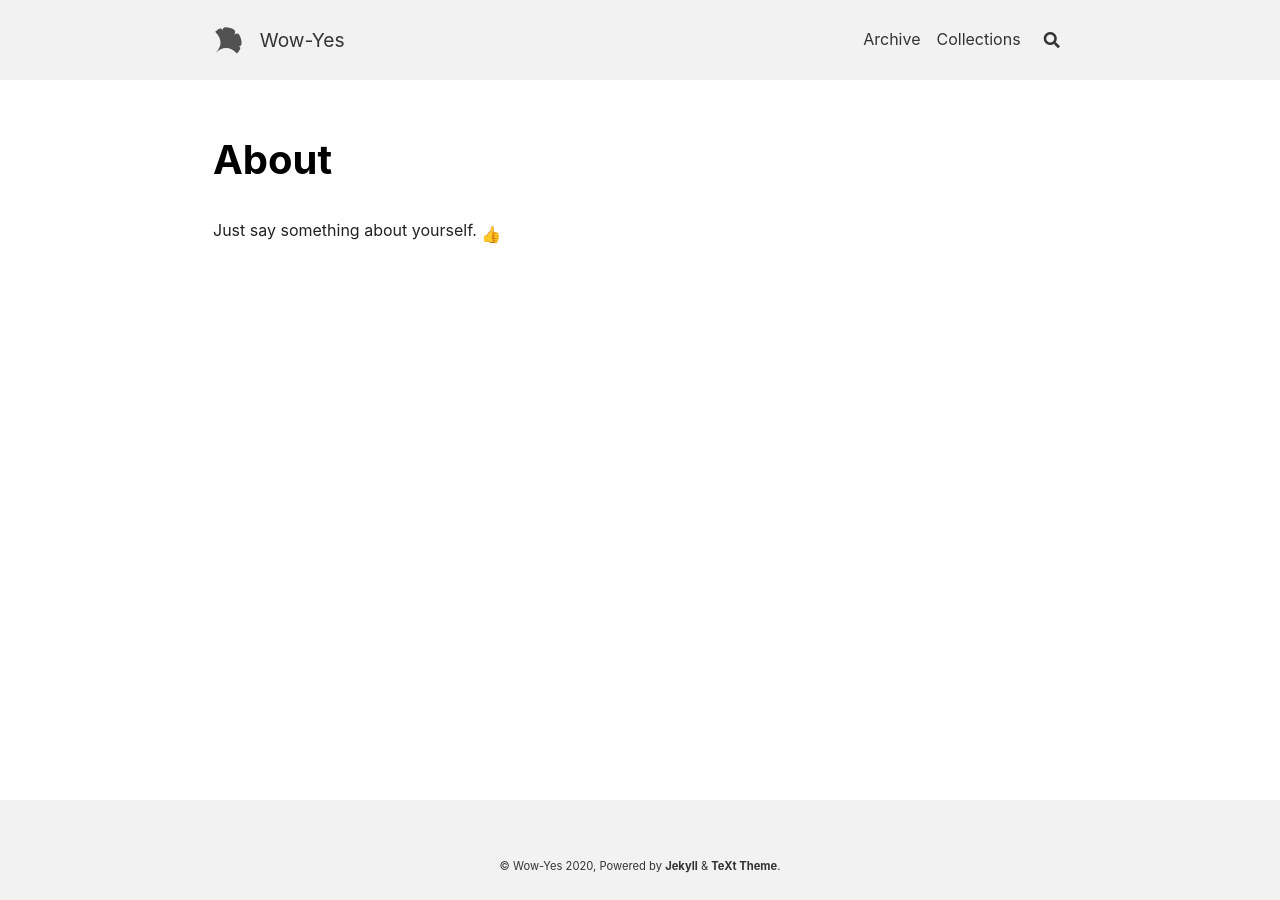
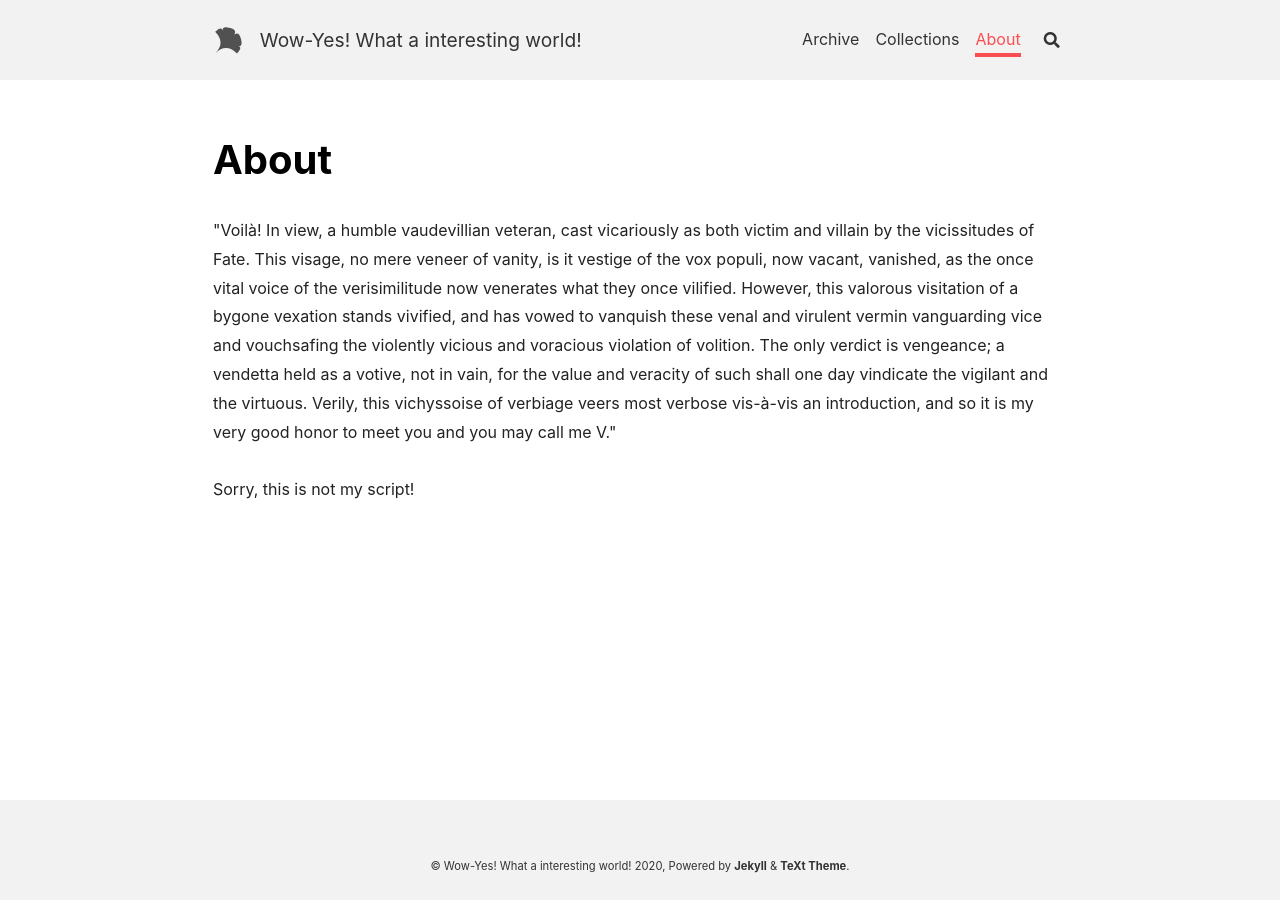
Before and after one commit to wow-yes/blog, a Jekyll site: the page built from about.html, in a window 1280 px wide. Built offline with Jekyll 4.4.1, drawn with Linux system fonts in a browser that asks for light colours; nearby versions of some CDN libraries; emoji names are drawn with the system emoji font.

Commit message:
add about.html

```diff
--- a/_config.yml
+++ b/_config.yml
@@ -20,9 +20,9 @@ text_skin: default # "default" (default), "dark", "forest", "ocean", "chocolate"
 highlight_theme: default # "default" (default), "tomorrow", "tomorrow-night", "tomorrow-night-eighties", "tomorrow-night-blue", "tomorrow-night-bright"
 url     : # the base hostname & protocol for your site e.g. https://www.someone.com
 baseurl : # does not include hostname
-title   : Wow-Yes
+title   : Wow-Yes! What a interesting world!
 description: > # this means to ignore newlines until "Language & timezone"
-  Your Site Description
+    What a interesting world!
 
 
 ## => Language and Timezone
--- /dev/null
+++ b/about.html
@@ -0,0 +1,37 @@
+---
+layout: article
+titles:
+  en      : &EN       About
+  en-GB   : *EN
+  en-US   : *EN
+  en-CA   : *EN
+  en-AU   : *EN
+  zh-Hans : &ZH_HANS  关于
+  zh      : *ZH_HANS
+  zh-CN   : *ZH_HANS
+  zh-SG   : *ZH_HANS
+  zh-Hant : &ZH_HANT  關於
+  zh-TW   : *ZH_HANT
+  zh-HK   : *ZH_HANT
+  ko      : &KO       소개
+  ko-KR   : *KO
+key: page-about
+---
+
+"Voilà! In view, a humble vaudevillian veteran, cast vicariously as both
+victim and villain by the vicissitudes of Fate. This visage, no mere
+veneer of vanity, is it vestige of the vox populi, now vacant, vanished,
+as the once vital voice of the verisimilitude now venerates what they
+once vilified. However, this valorous visitation of a bygone vexation
+stands vivified, and has vowed to vanquish these venal and virulent
+vermin vanguarding vice and vouchsafing the violently vicious and
+voracious violation of volition. The only verdict is vengeance; a
+vendetta held as a votive, not in vain, for the value and veracity of
+such shall one day vindicate the vigilant and the virtuous. Verily, this
+vichyssoise of verbiage veers most verbose vis-à-vis an introduction,
+and so it is my very good honor to meet you and you may call me V."
+
+<br>
+<br>
+
+Sorry, this is not my script!
--- a/about.md
+++ /dev/null
@@ -1,21 +0,0 @@
----
-layout: article
-titles:
-  en      : &EN       About
-  en-GB   : *EN
-  en-US   : *EN
-  en-CA   : *EN
-  en-AU   : *EN
-  zh-Hans : &ZH_HANS  关于
-  zh      : *ZH_HANS
-  zh-CN   : *ZH_HANS
-  zh-SG   : *ZH_HANS
-  zh-Hant : &ZH_HANT  關於
-  zh-TW   : *ZH_HANT
-  zh-HK   : *ZH_HANT
-  ko      : &KO       소개
-  ko-KR   : *KO
-key: page-about
----
-
-Just say something about yourself. :+1:
```
Also changed, not shown: _data/navigation.yml (+24 -24 lines).
